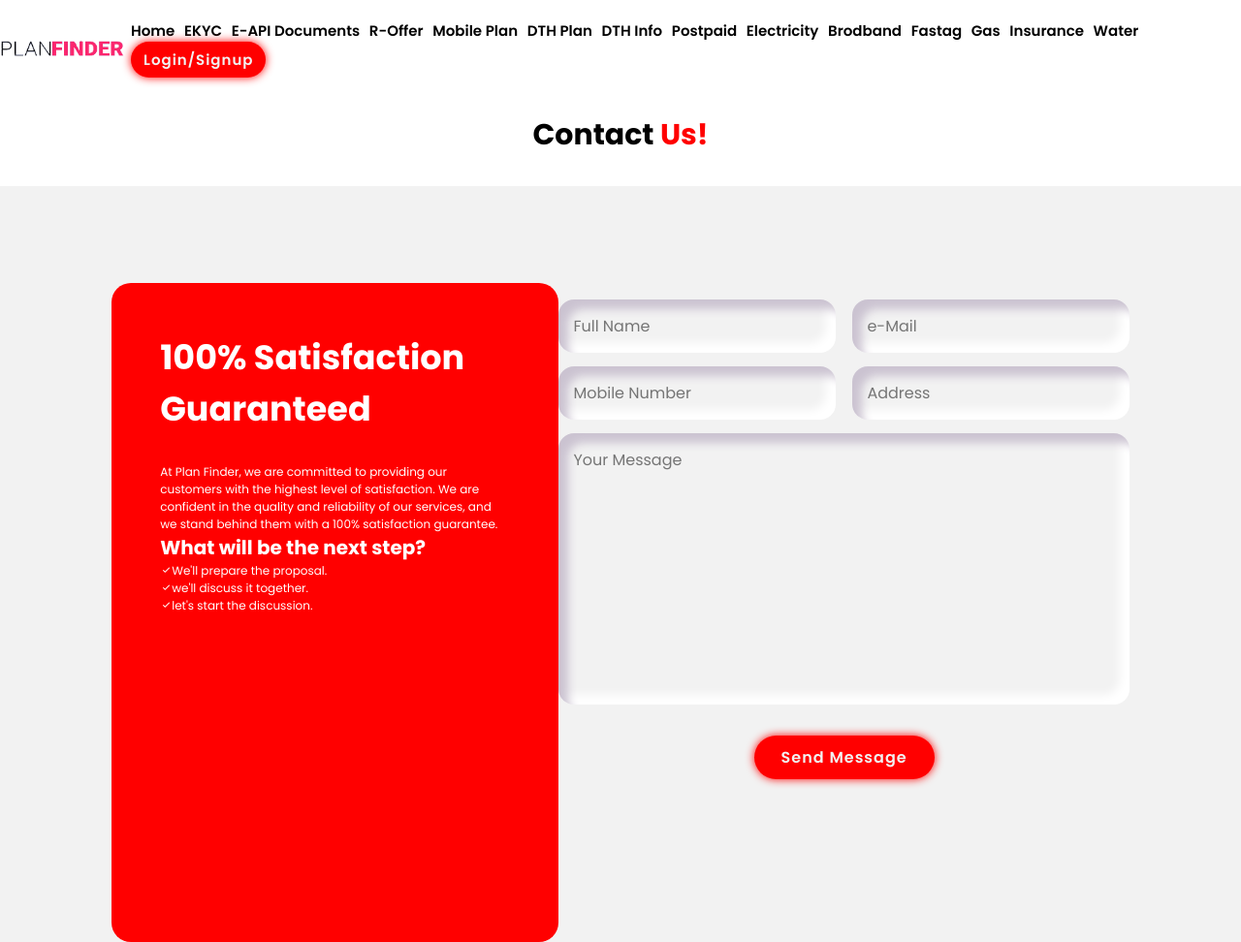
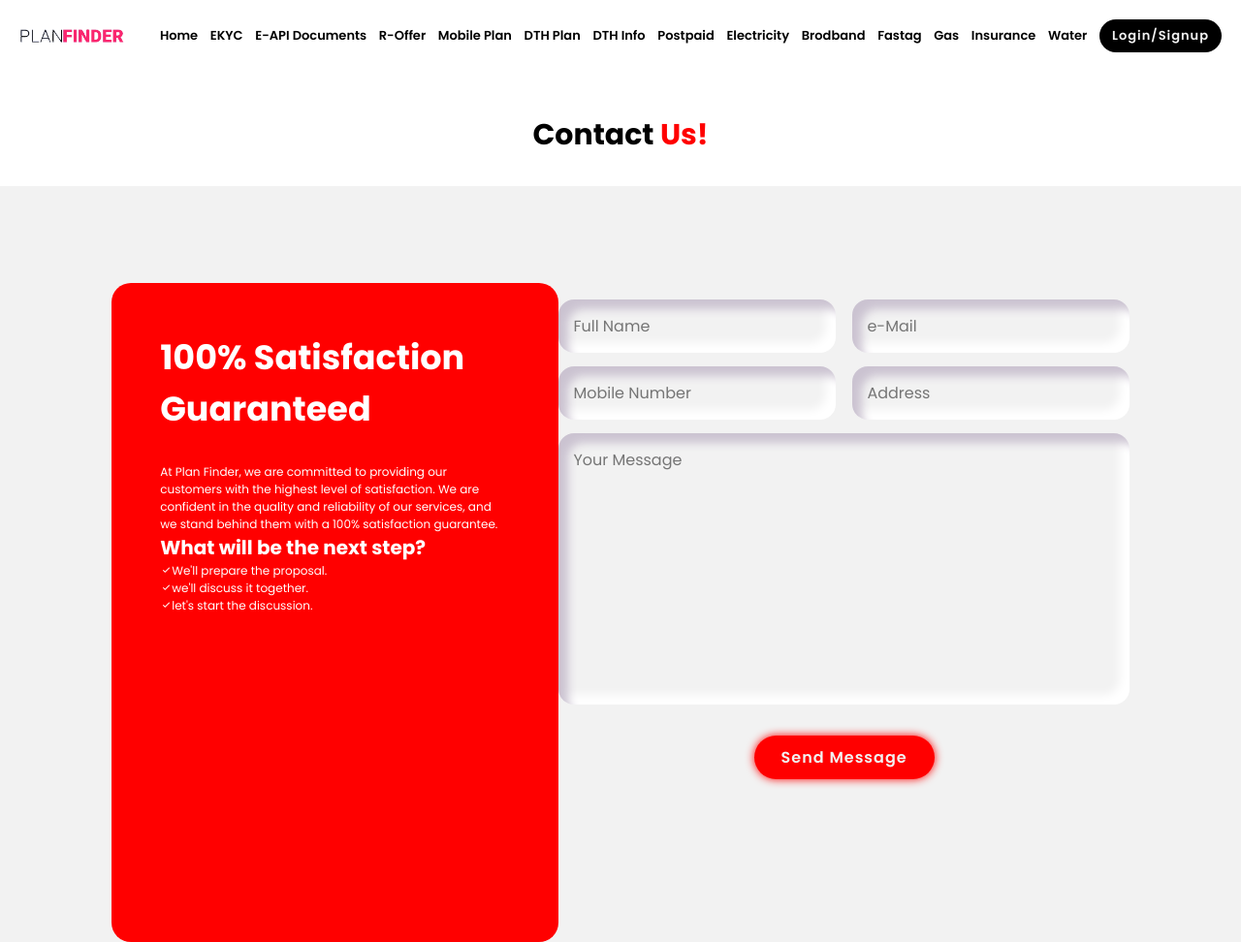
Before and after one commit to sujayr40/brand, a plain HTML site: page contact.html in a window 1280 px wide. Shown: the top 972 px of the page at 97% size. Drawn offline with nearby package versions, Linux system fonts and the light colour scheme; some packages are replaced by stand-ins of ours; a script that the page names is missing.

Commit message:
Update contact.css

```diff
--- a/Stylesheet/contact.css
+++ b/Stylesheet/contact.css
@@ -59,14 +59,19 @@ section
 .logo
 {
     width: 10dvw;
+    padding-left: 20px;
+}
+
+.navbar{
+    padding-right: 20px;
 }
 
 .navbar a
 {
-    font-size: 1.5rem;
+    font-size: 1.3rem;
     font-weight: 600;
     color: var(--text-color);
-    margin-left: .7rem;
+    margin-left: 1rem;
     transition: .3s;
 }
 
@@ -78,13 +83,16 @@ section
 
 .navbar .button
 {
+    background-color: var(--text-color);
+    box-shadow: 0 var(--text-color);
     color: var(--second-bg-color);
     padding: .7rem 1.3rem;
 }
 
 .navbar .button:hover
 {
-    color: var(--text-color);
+    background-color: var(--maion-color);
+    color: var(--bg-color);
 }
 
 #menu-icon
```
